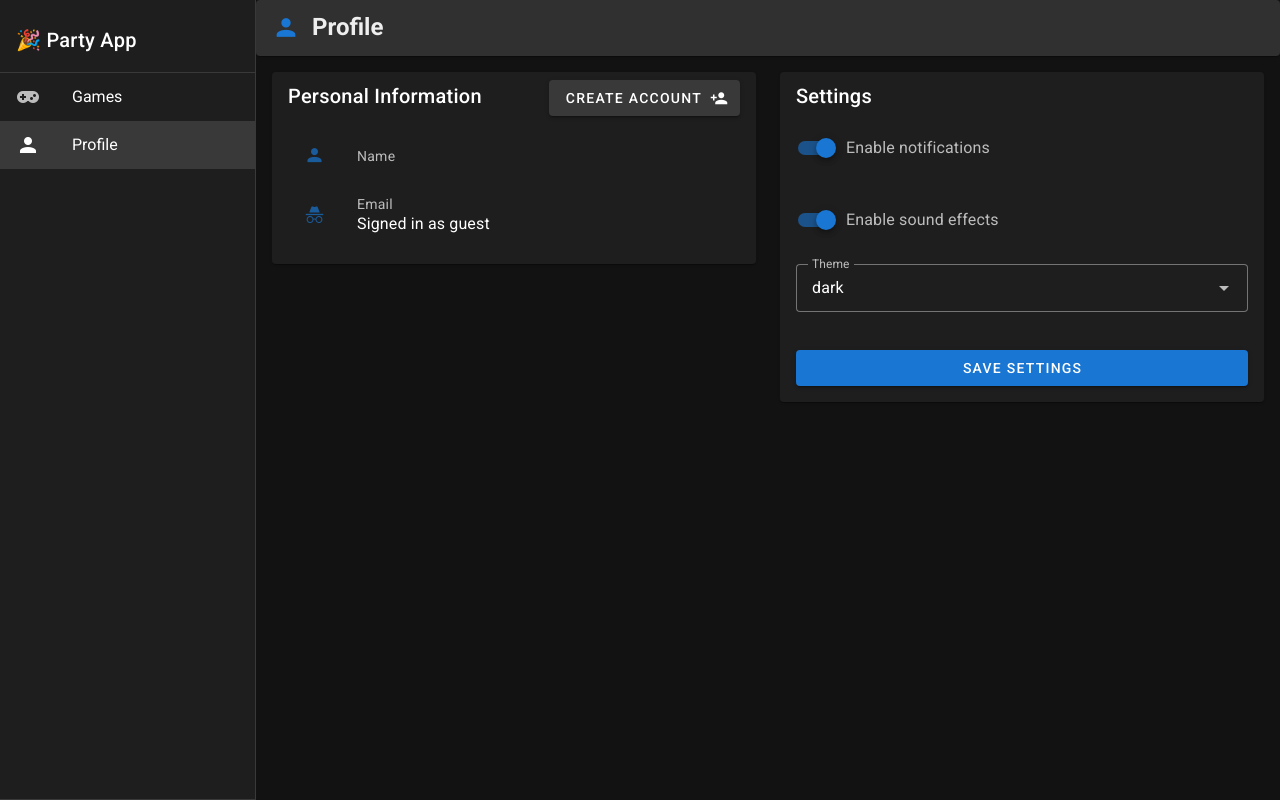
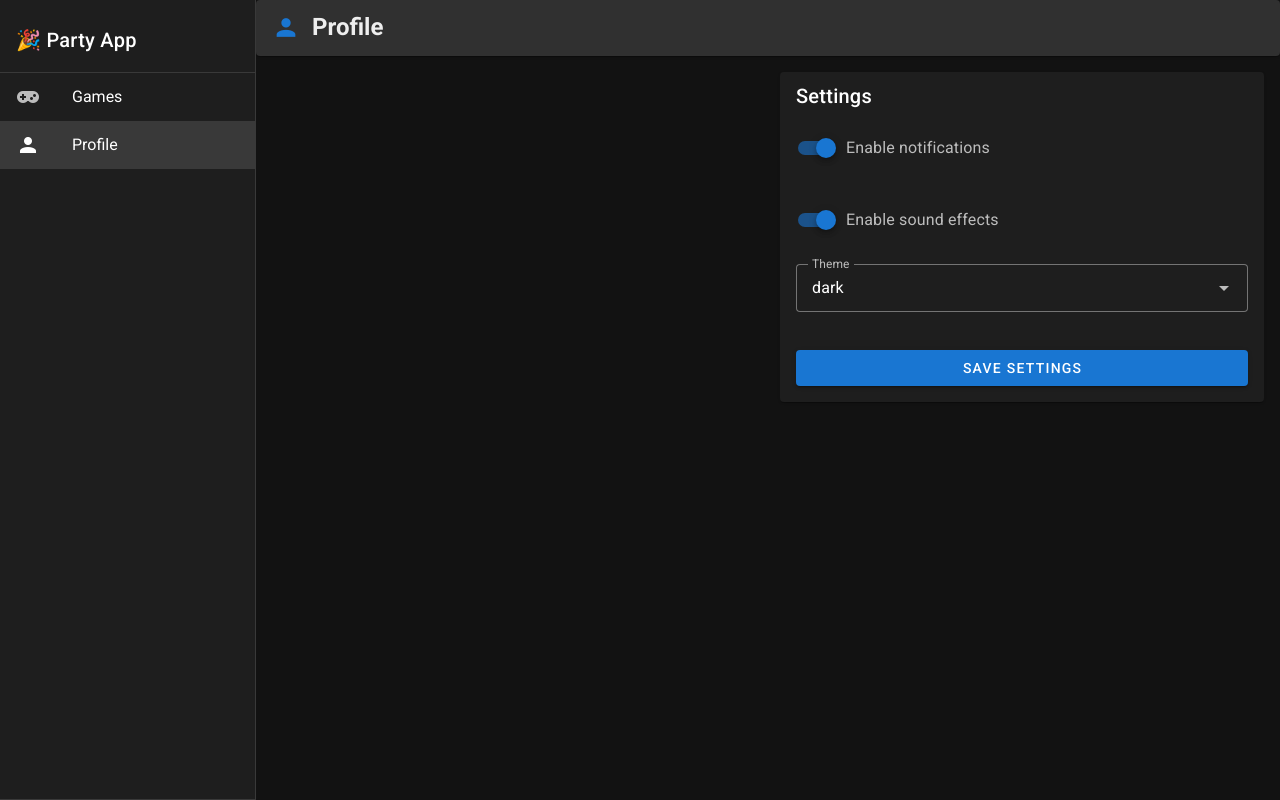
Before and after one commit to LucvanDeenen/PartyApp, a Vue app in the folder WebApp/: page /profile in a window 1280 px wide. Built offline with nearby package versions, Linux system fonts and the light colour scheme; no server answers.

Commit message:
fixed issue of name not showing

```diff
--- a/WebApp/src/components/profile/ProfileInfo.vue
+++ b/WebApp/src/components/profile/ProfileInfo.vue
@@ -3,7 +3,7 @@
     <v-card-title class="text-h6 d-flex">
       Personal Information
       <v-spacer></v-spacer>
-      <v-btn variant="tonal" append-icon="mdi-account-plus">
+      <v-btn v-if="!user.email" disabled variant="tonal" append-icon="mdi-account-plus">
         Create Account
       </v-btn>
     </v-card-title>
@@ -43,6 +43,7 @@ export default defineComponent({
     ProfileNameEdit,
   },
   computed: {
+    ...mapGetters('auth', ['currentUser']),
     user(): UserInfo {
       return this.currentUser as UserInfo;
     },
```
